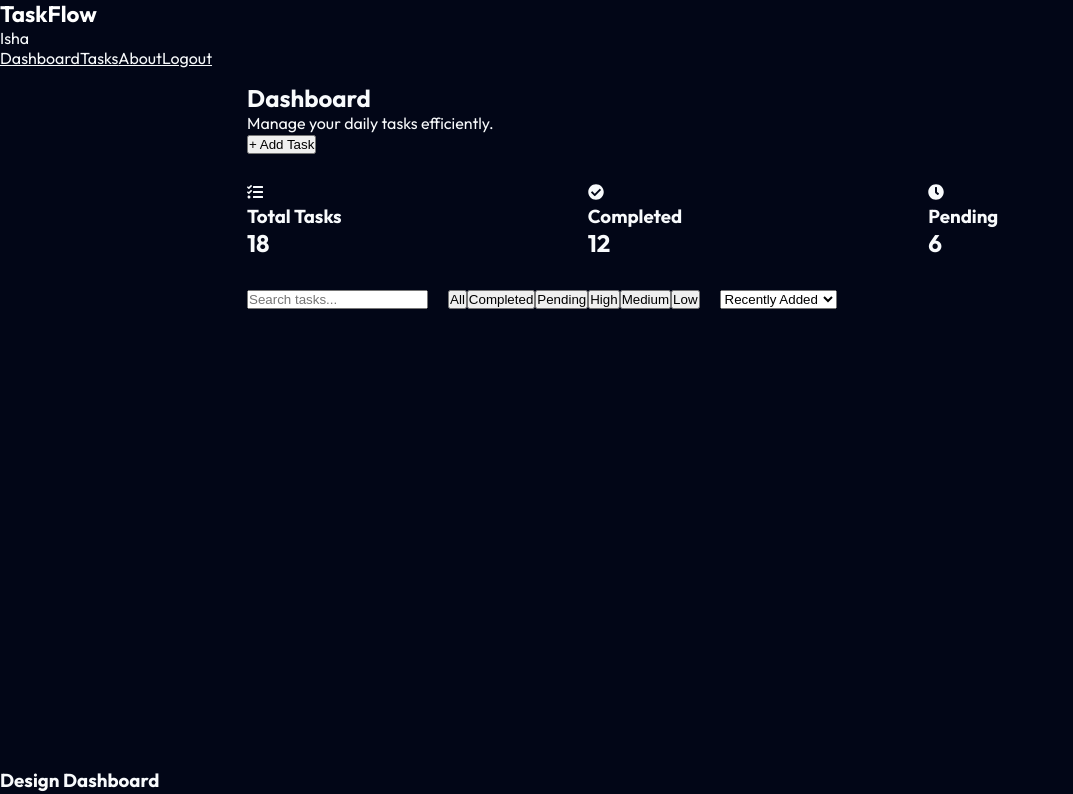
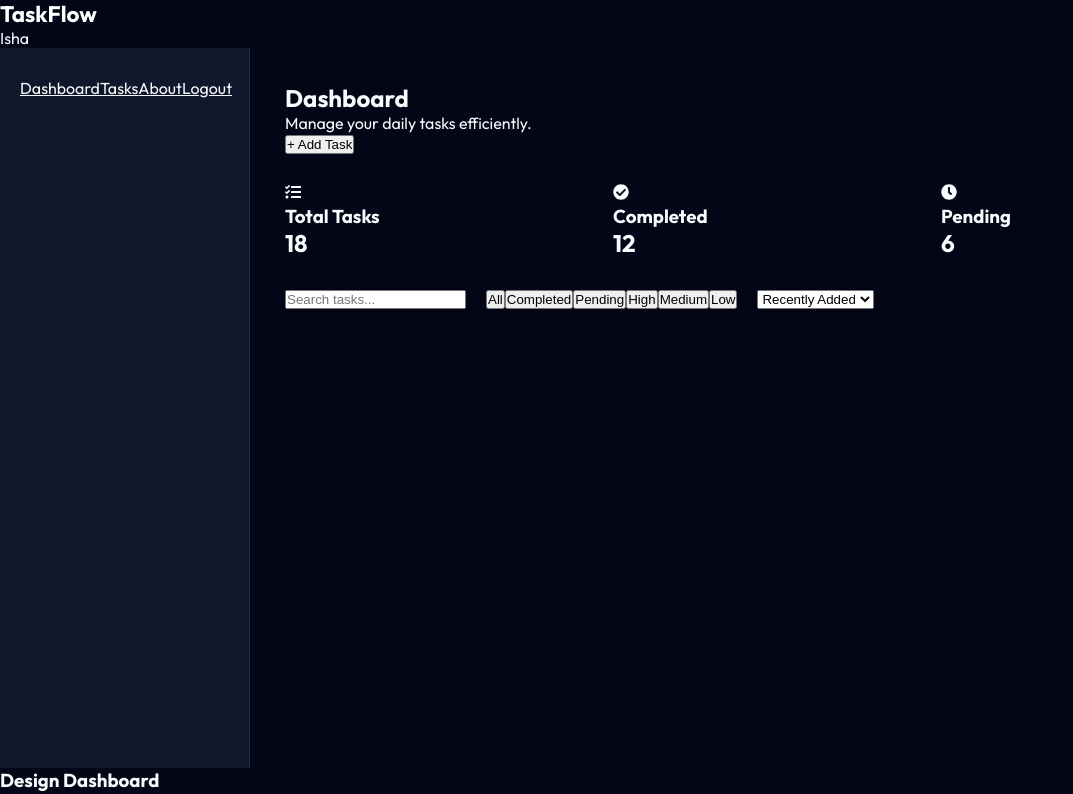
Before and after one commit to Isharani01/taskflow, a React (Vite) app: page /dashboard in a window 1280 px wide. Shown: the top 794 px of the page, without its empty margins (0-1073 px from the left). Built offline with nearby package versions, Linux system fonts and the light colour scheme.

Commit message:
styled dashboard sidebar

```diff
--- a/src/components/Dashboard/Sidebar/Sidebar.module.css
+++ b/src/components/Dashboard/Sidebar/Sidebar.module.css
@@ -0,0 +1,25 @@
+.sidebar {
+  width: 250px;
+  background: #0f172a;
+  border-right: 1px solid rgba(255,255,255,.08);
+  padding: 30px 20px;
+}
+
+.menu {
+  display: flex;
+  flex-direction: column;
+  gap: 15px;
+}
+
+.menu a {
+  text-decoration: none;
+  color: #cbd5e1;
+  padding: 14px 18px;
+  border-radius: 12px;
+  transition: .3s;
+}
+
+.menu a:hover {
+  background: #1e293b;
+  color: #fff;
+}
```
